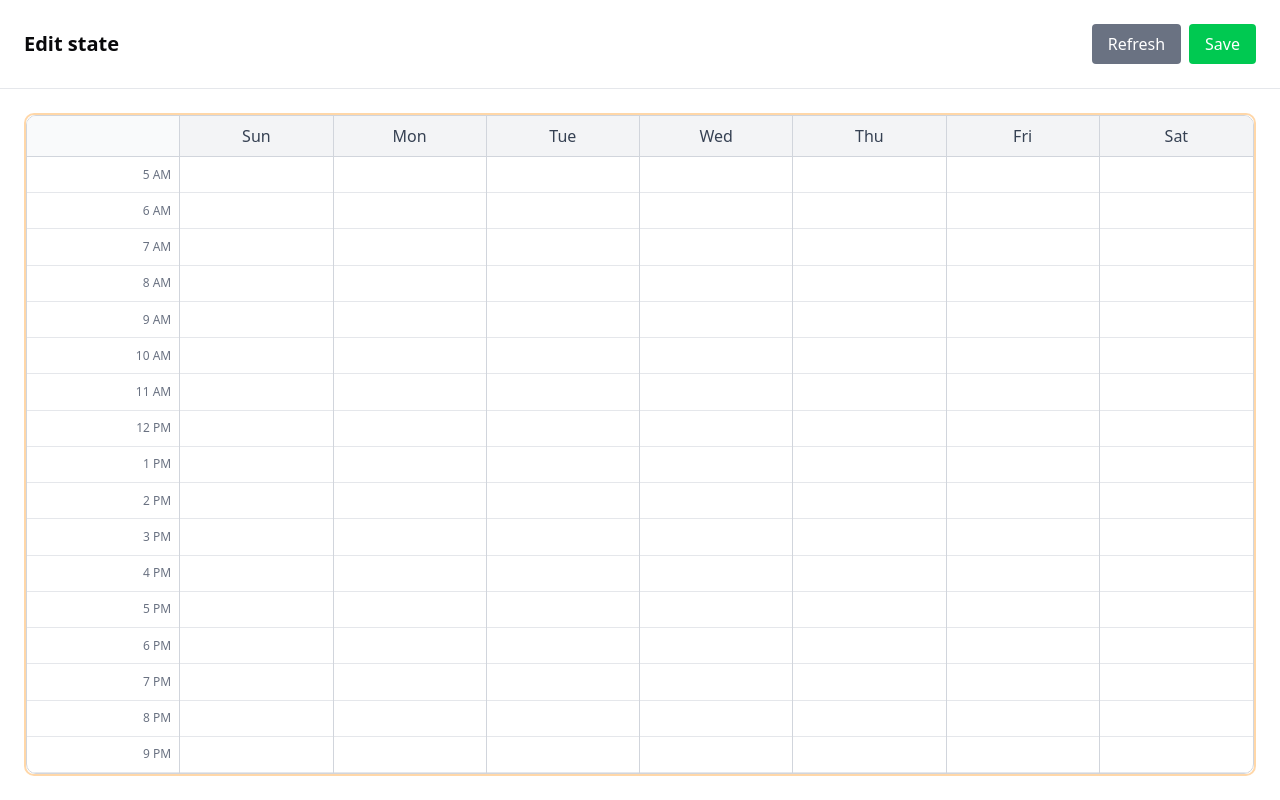
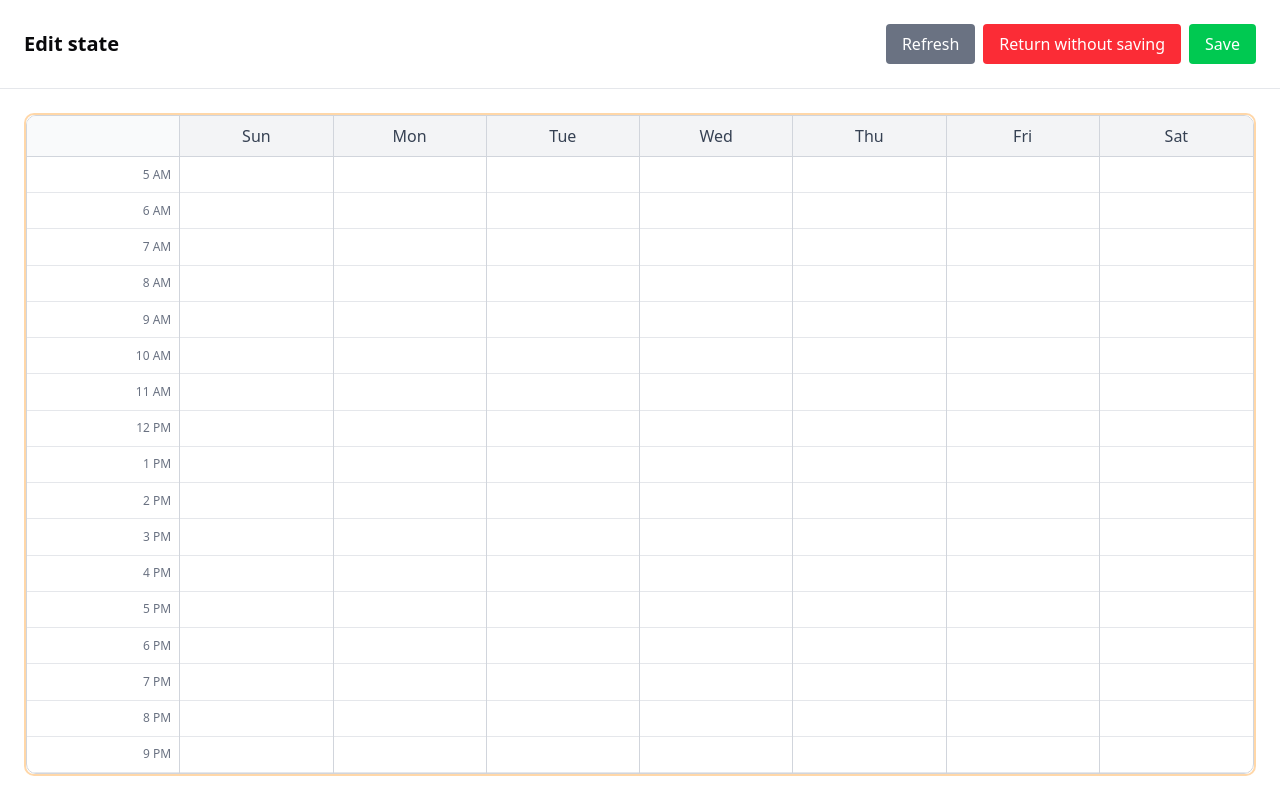
Before and after one commit to westshae/keyhooktest, a Next.js app: page /availability in a window 1280 px wide. Both pictures are taken after a click on the button "Edit". Built offline with nearby package versions, Linux system fonts and the light colour scheme; no server answers; the database is empty.

Commit message:
Return withotu saving button

```diff
--- a/src/app/availability/page.tsx
+++ b/src/app/availability/page.tsx
@@ -294,6 +294,12 @@
     setDeletedCardIds([]); // Clear deletion tracking
   };
 
+  const handleReturnWithoutSaving = () => {
+    // Exit edit mode without saving - revert to original view state
+    setIsEditing(false);
+    setDeletedCardIds([]); // Clear deletion tracking
+  };
+
   const handleCellClick = (day: number, hour: number, subCell: number) => {
     console.log(`Clicked: Day ${day}, Hour ${hour}, Sub-cell ${subCell} in ${isEditing ? 'edit' : 'view'} mode`);
   };
@@ -386,6 +392,7 @@
             </h2>
             <div className="flex gap-2">
               {isEditing && (
+                <>
                   <button
                     onClick={handleRefresh}
                     className="bg-gray-500 text-white px-4 py-2 rounded hover:bg-gray-600"
@@ -393,6 +400,14 @@
                   >
                     Refresh
                   </button>
+                  <button
+                    onClick={handleReturnWithoutSaving}
+                    className="bg-red-500 text-white px-4 py-2 rounded hover:bg-red-600"
+                    disabled={isSaving}
+                  >
+                    Return without saving
+                  </button>
+                </>
               )}
               <button
                 onClick={toggleEdit}
```
Lines whose indentation alone changed are shown as unchanged.
